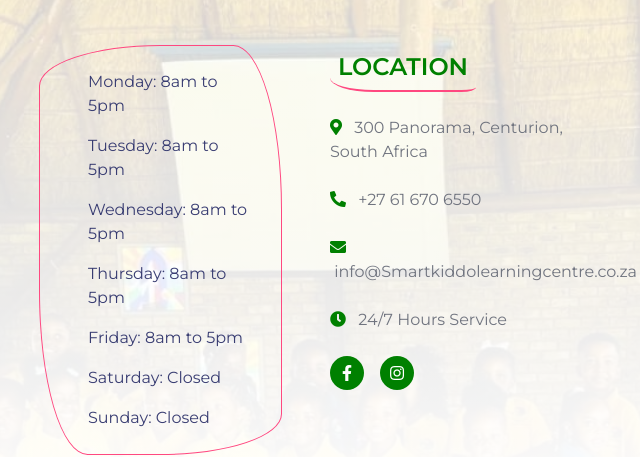
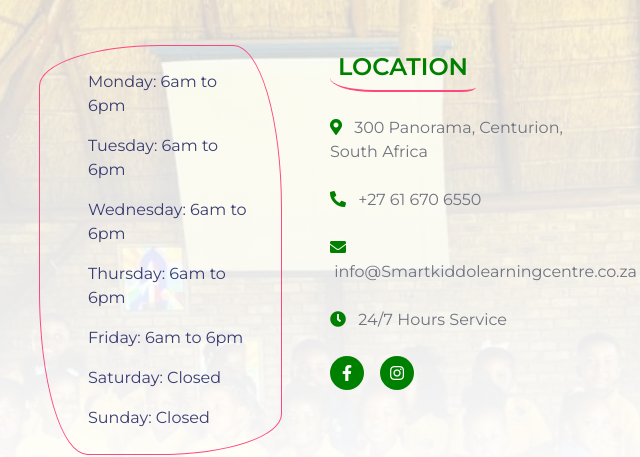
Before and after one commit to S-i-m-b-a/SmartKiddoLearningCentre, a plain HTML site: page index.html in a window 1280 px wide. Shown: the part 2995-3452 px from the top of the page, 334-974 px from the left. Drawn offline with nearby package versions, Linux system fonts and the light colour scheme.

Commit message:
Add files via upload

```diff
--- a/index.html
+++ b/index.html
@@ -305,11 +305,11 @@
                 <div class="col-md-6 col-lg-4 col-xl-3">
                     <div class="footer-item">
                         <div class="d-flex flex-column p-4 ps-5 text-dark border border-primary" style="border-radius: 50% 20% / 10% 40%;">
-                            <p>Monday: 8am to 5pm</p>
-                            <p>Tuesday: 8am to 5pm</p>
-                            <p>Wednesday: 8am to 5pm</p>
-                            <p>Thursday: 8am to 5pm</p>
-                            <p>Friday: 8am to 5pm</p>
+                            <p>Monday: 6am to 6pm</p>
+                            <p>Tuesday: 6am to 6pm</p>
+                            <p>Wednesday: 6am to 6pm</p>
+                            <p>Thursday: 6am to 6pm</p>
+                            <p>Friday: 6am to 6pm</p>
                             <p>Saturday: Closed</p>
                             <p class="mb-0">Sunday: Closed</p>
                         </div>
```
